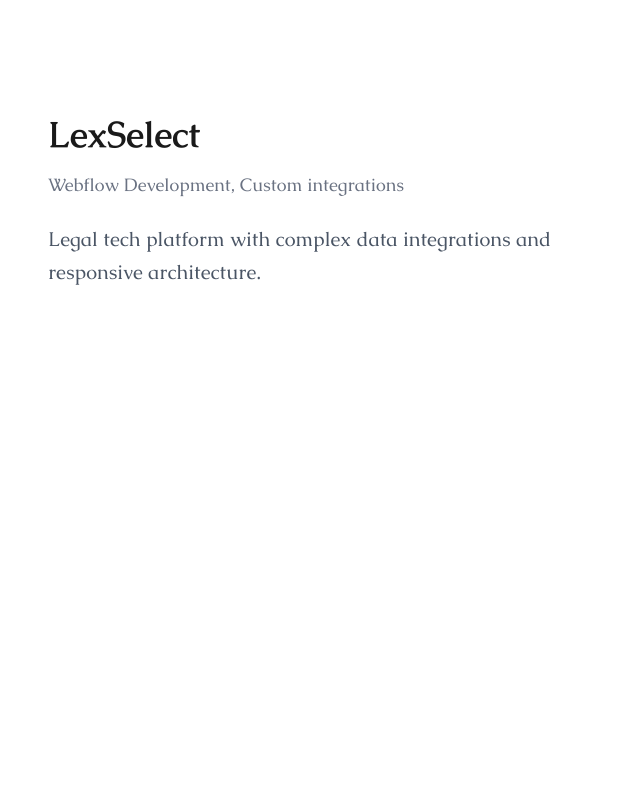
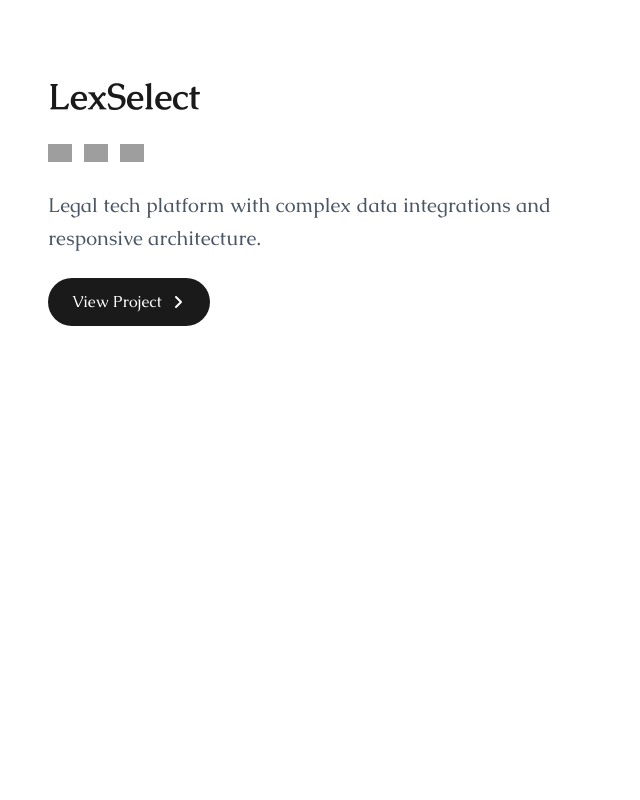
Before and after one commit to rafinazhminugraha/my-portofolio, a React (Vite) app: page / in a window 1280 px wide. Shown: the part 3720-4520 px from the top of the page, without its empty margins (0-640 px from the left). Built offline with nearby package versions, Linux system fonts and the light colour scheme; grey boxes are pictures that could not be loaded.

Commit message:
feat: update worklist

```diff
--- a/src/components/WorkList.tsx
+++ b/src/components/WorkList.tsx
@@ -1,44 +1,6 @@
 import { motion } from 'framer-motion';
 import { useState, useRef, useEffect } from 'react';
-
-const projects = [
-  {
-    name: 'Amplifii',
-    tags: 'Webflow Development',
-    description: 'A comprehensive SaaS platform redesign focused on scalability and modern design patterns.',
-    image: 'https://images.unsplash.com/photo-1460925895917-afdab827c52f?w=800&q=80'
-  },
-  {
-    name: 'Tekst',
-    tags: 'Webflow Development, GSAP',
-    description: 'Interactive content platform with advanced animations and smooth user experience.',
-    image: 'https://images.unsplash.com/photo-1551288049-bebda4e38f71?w=800&q=80'
-  },
-  {
-    name: 'Nyton Design',
-    tags: 'Webflow Development, GSAP',
-    description: 'Creative agency portfolio showcasing dynamic transitions and scroll-based effects.',
-    image: 'https://images.unsplash.com/photo-1558655146-9f40138edfeb?w=800&q=80'
-  },
-  {
-    name: 'LexSelect',
-    tags: 'Webflow Development, Custom integrations',
-    description: 'Legal tech platform with complex data integrations and responsive architecture.',
-    image: 'https://images.unsplash.com/photo-1507238691740-187a5b1d37b8?w=800&q=80'
-  },
-  {
-    name: 'AdAuris',
-    tags: 'Webflow Development, Custom integrations',
-    description: 'Marketing automation platform built for enterprise-level scalability.',
-    image: 'https://images.unsplash.com/photo-1551650975-87deedd944c3?w=800&q=80'
-  },
-  {
-    name: 'Alterscope',
-    tags: 'Webflow Development, Custom integrations',
-    description: 'Data analytics dashboard with real-time updates and interactive visualizations.',
-    image: 'https://images.unsplash.com/photo-1551288049-bebda4e38f71?w=800&q=80'
-  },
-];
+import { projects } from '../data/projects';
 
 const ProjectSection = ({ project, isLast }: { project: typeof projects[0], isLast: boolean }) => {
   const sectionRef = useRef<HTMLDivElement>(null);
@@ -158,10 +120,11 @@ const ProjectSection = ({ project, isLast }: { project: typeof projects[0], isLa
             delay: 0.04,
           }}
         >
-          {project.tags}
         </motion.p>
-        <motion.p
-          className="text-xl text-gray-600 leading-relaxed font-light"
+
+        {/* Tech Stack Logos */}
+        <motion.div
+          className="flex gap-3 mb-6"
           initial={{ opacity: 0, y: 20 }}
           animate={isActive ? {
             opacity: 1,
@@ -174,11 +137,60 @@ const ProjectSection = ({ project, isLast }: { project: typeof projects[0], isLa
             type: "spring",
             stiffness: 550,
             damping: 30,
-            delay: 0.06,
+            delay: 0.05,
+          }}
+        >
+          {project.techStack.map((logo, idx) => (
+            <div key={idx} className="w-6 h-6 flex items-center justify-center">
+              <img src={logo} alt="tech" className="w-full h-full object-contain" />
+            </div>
+          ))}
+        </motion.div>
+
+        <motion.p
+          className="text-xl text-gray-600 leading-relaxed font-light mb-6"
+          initial={{ opacity: 0, y: 20 }}
+          animate={isActive ? {
+            opacity: 1,
+            y: 0,
+          } : {
+            opacity: 0,
+            y: 20,
+          }}
+          transition={{
+            type: "spring",
+            stiffness: 550,
+            damping: 30,
+            delay: 0.07,
           }}
         >
           {project.description}
         </motion.p>
+
+        {/* View Button */}
+        <motion.a
+          href="#"
+          className="inline-flex items-center gap-2 px-6 py-3 bg-[#1a1a1a] text-white rounded-full hover:bg-[#333] transition-colors font-medium"
+          initial={{ opacity: 0, y: 20 }}
+          animate={isActive ? {
+            opacity: 1,
+            y: 0,
+          } : {
+            opacity: 0,
+            y: 20,
+          }}
+          transition={{
+            type: "spring",
+            stiffness: 550,
+            damping: 30,
+            delay: 0.09,
+          }}
+        >
+          View Project
+          <svg width="16" height="16" viewBox="0 0 16 16" fill="none" xmlns="http://www.w3.org/2000/svg">
+            <path d="M6 3L11 8L6 13" stroke="currentColor" strokeWidth="2" strokeLinecap="round" strokeLinejoin="round"/>
+          </svg>
+        </motion.a>
       </motion.div>
     </div>
   );
--- /dev/null
+++ b/src/data/projects.ts
@@ -0,0 +1,40 @@
+import motionIcon from '../assets/images/motion-icon.png';
+
+export const projects = [
+  {
+    name: 'Amplifii',
+    description: 'A comprehensive SaaS platform redesign focused on scalability and modern design patterns.',
+    image: 'https://images.unsplash.com/photo-1460925895917-afdab827c52f?w=800&q=80',
+    techStack: ['https://cdn.jsdelivr.net/gh/devicons/devicon/icons/react/react-original.svg', 'https://cdn.jsdelivr.net/gh/devicons/devicon/icons/typescript/typescript-original.svg', 'https://cdn.simpleicons.org/tailwindcss/06B6D4']
+  },
+  {
+    name: 'Tekst',
+    description: 'Interactive content platform with advanced animations and smooth user experience.',
+    image: 'https://images.unsplash.com/photo-1551288049-bebda4e38f71?w=800&q=80',
+    techStack: ['https://cdn.jsdelivr.net/gh/devicons/devicon/icons/react/react-original.svg', 'https://cdn.jsdelivr.net/gh/devicons/devicon/icons/javascript/javascript-original.svg', motionIcon]
+  },
+  {
+    name: 'Nyton Design',
+    description: 'Creative agency portfolio showcasing dynamic transitions and scroll-based effects.',
+    image: 'https://images.unsplash.com/photo-1558655146-9f40138edfeb?w=800&q=80',
+    techStack: ['https://cdn.simpleicons.org/nextdotjs/000000', 'https://cdn.jsdelivr.net/gh/devicons/devicon/icons/typescript/typescript-original.svg', 'https://cdn.simpleicons.org/tailwindcss/06B6D4']
+  },
+  {
+    name: 'LexSelect',
+    description: 'Legal tech platform with complex data integrations and responsive architecture.',
+    image: 'https://images.unsplash.com/photo-1507238691740-187a5b1d37b8?w=800&q=80',
+    techStack: ['https://cdn.jsdelivr.net/gh/devicons/devicon/icons/react/react-original.svg', 'https://cdn.jsdelivr.net/gh/devicons/devicon/icons/typescript/typescript-original.svg', 'https://cdn.simpleicons.org/nextdotjs/000000']
+  },
+  {
+    name: 'AdAuris',
+    description: 'Marketing automation platform built for enterprise-level scalability.',
+    image: 'https://images.unsplash.com/photo-1551650975-87deedd944c3?w=800&q=80',
+    techStack: ['https://cdn.jsdelivr.net/gh/devicons/devicon/icons/react/react-original.svg', 'https://cdn.simpleicons.org/tailwindcss/06B6D4', motionIcon]
+  },
+  {
+    name: 'Alterscope',
+    description: 'Data analytics dashboard with real-time updates and interactive visualizations.',
+    image: 'https://images.unsplash.com/photo-1551288049-bebda4e38f71?w=800&q=80',
+    techStack: ['https://cdn.simpleicons.org/nextdotjs/000000', 'https://cdn.jsdelivr.net/gh/devicons/devicon/icons/typescript/typescript-original.svg', 'https://cdn.simpleicons.org/tailwindcss/06B6D4']
+  },
+];
```
